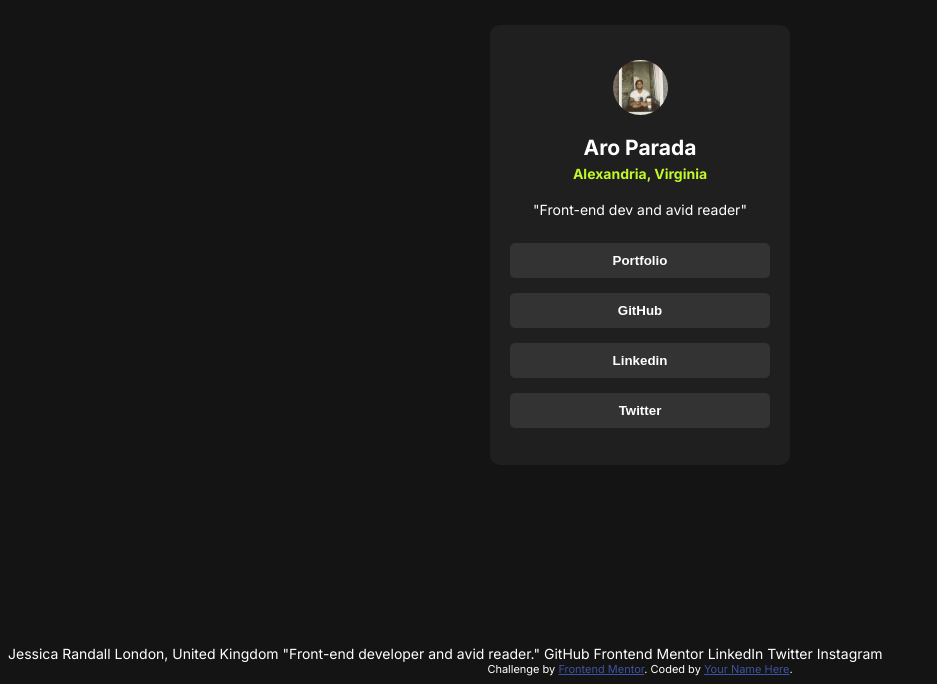
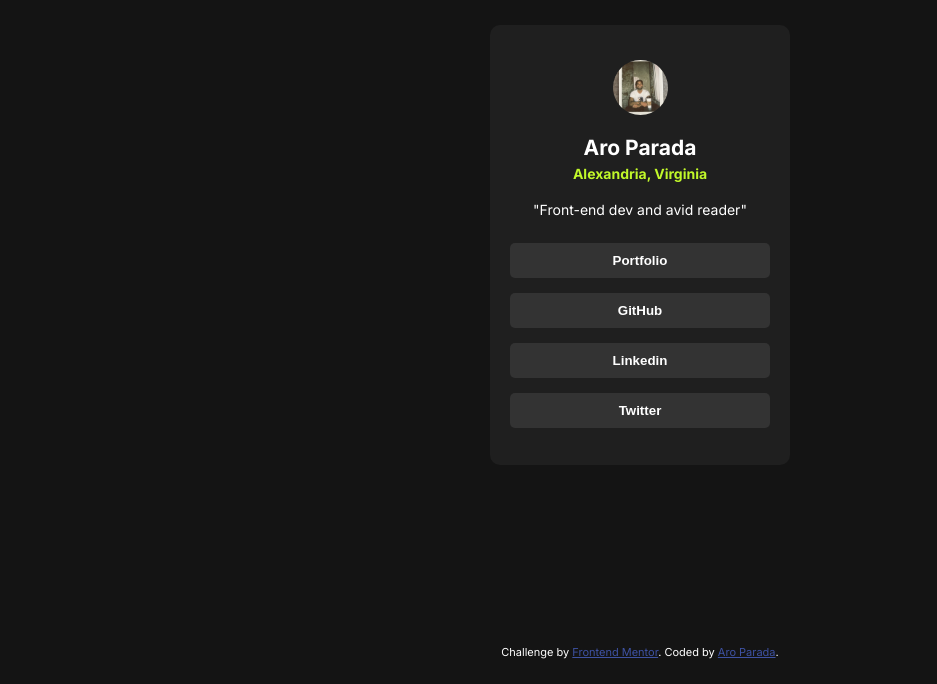
Before and after one commit to AroParada/socialLinksFM, a plain HTML site: page index.html in a window 1280 px wide. Shown: the part 163-847 px from the top of the page, without its empty margins (0-937 px from the left). Drawn offline with Linux system fonts and the light colour scheme.

Commit message:
removed bottom text

```diff
--- a/index.html
+++ b/index.html
@@ -49,14 +49,11 @@
         </div>
       </div>
     </div>
-    Jessica Randall London, United Kingdom "Front-end developer and avid
-    reader." GitHub Frontend Mentor LinkedIn Twitter Instagram
-
     <div class="attribution">
       Challenge by
       <a href="https://www.frontendmentor.io?ref=challenge" target="_blank"
         >Frontend Mentor</a
-      >. Coded by <a href="#">Your Name Here</a>.
+      >. Coded by <a href="#">Aro Parada</a>.
     </div>
   </body>
 </html>
```
